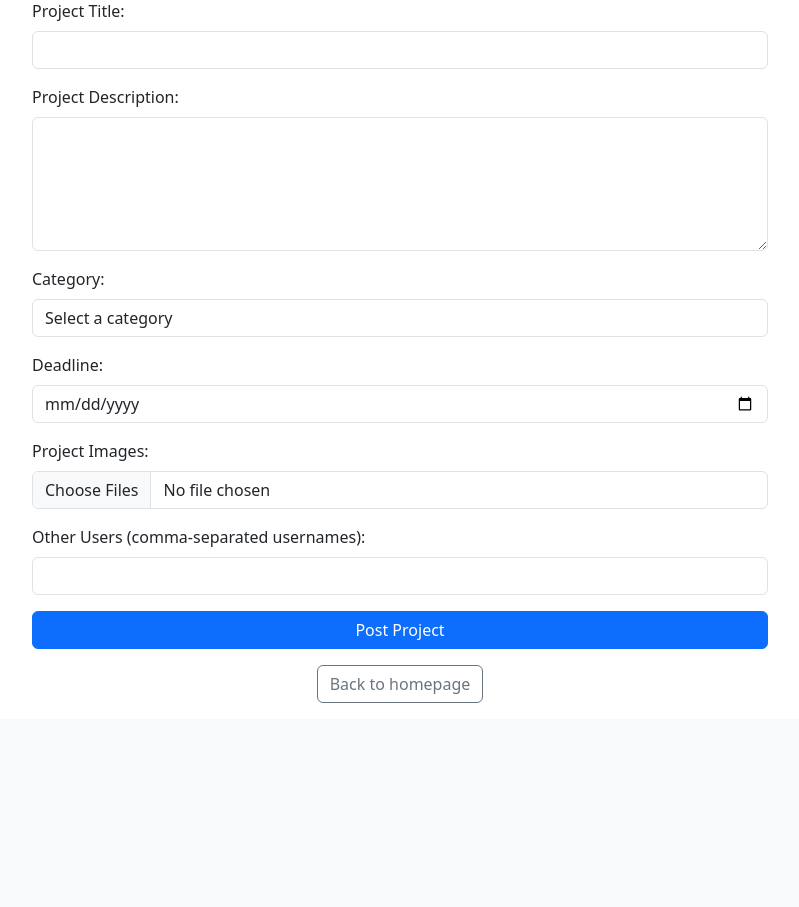
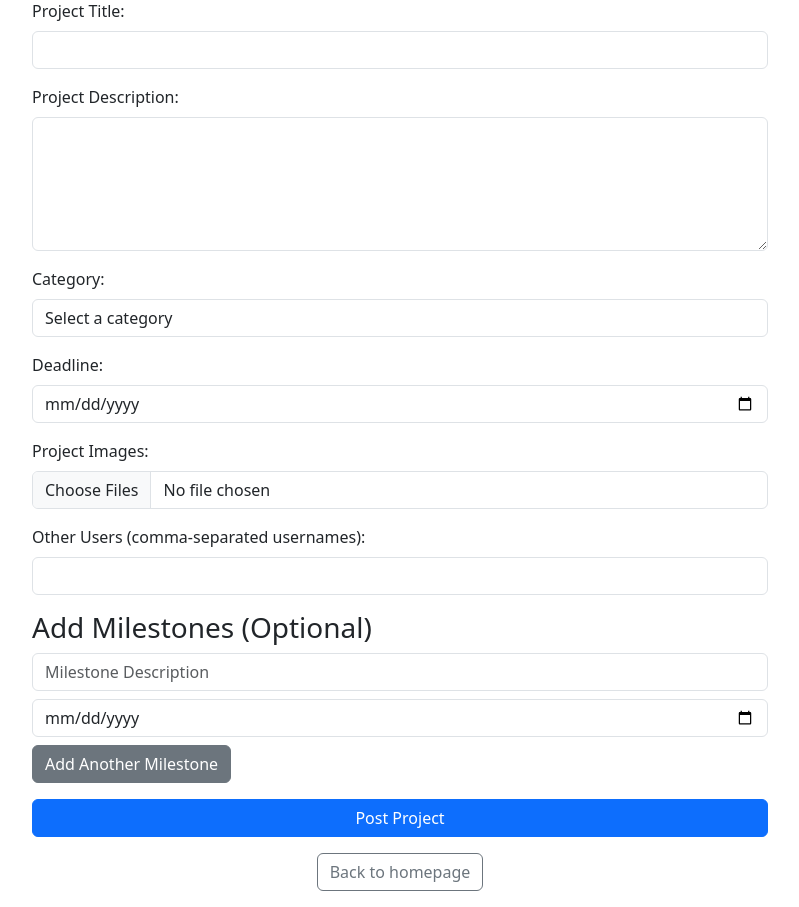
Before and after one commit to waltz47/Flask-Collab-Site, a Flask app: page /post-project in a window 1280 px wide. Shown: the part 143-1050 px from the top of the page, without its empty margins (240-1039 px from the left). Before the commit the page ends 846 px from the top, so only its background shows below. Run offline with Flask 3, Linux system fonts and the light colour scheme; the visitor is signed in with stand-in values (Sample User, id 1).

Commit message:
milstones initial

```diff
--- a/app.py
+++ b/app.py
@@ -125,6 +125,16 @@ def post_project():
                     image_path = os.path.join(app.config['UPLOAD_DIR'], filename)
                     image.save(image_path)
                     p.add_image(filename)
+
+        # Handle milestones
+        milestones_descriptions = request.form.getlist('milestone_descriptions')
+        milestones_deadlines = request.form.getlist('milestone_deadlines')
+        for desc, dl in zip(milestones_descriptions, milestones_deadlines):
+            if desc.strip():
+                deadline = datetime.strptime(dl, '%Y-%m-%d') if dl else None
+                milestone = Milestone(description=desc.strip(), deadline=deadline)
+                p.milestones.append(milestone)
+
         db.session.commit()  # Commit the session after all modifications
         return redirect(url_for('browse_projects'))
 
@@ -147,6 +157,14 @@ def load_more_projects():
 def view_project(project_id):
     project = Project.query.get(project_id)
     if project:
+        # Determine milestone statuses
+        for milestone in project.milestones:
+            if milestone.completed:
+                milestone.status = 'completed'
+            elif milestone.deadline and milestone.deadline < datetime.utcnow():
+                milestone.status = 'overdue'
+            else:
+                milestone.status = 'upcoming'
         return render_template('view_project.html', project=project)
     else:
         return "Project not found", 404
@@ -202,6 +220,18 @@ def edit_project(project_id):
                     image.save(image_path)
                     project.add_image(filename)
 
+        # Remove existing milestones
+        project.milestones.clear()
+        db.session.commit()
+        # Add updated milestones
+        milestones_descriptions = request.form.getlist('milestone_descriptions')
+        milestones_deadlines = request.form.getlist('milestone_deadlines')
+        for desc, dl in zip(milestones_descriptions, milestones_deadlines):
+            if desc.strip():
+                deadline = datetime.strptime(dl, '%Y-%m-%d') if dl else None
+                milestone = Milestone(description=desc.strip(), deadline=deadline)
+                project.milestones.append(milestone)
+
         db.session.commit()
         return redirect(url_for('view_project', project_id=project.id))
 
--- a/templates/post_project.html
+++ b/templates/post_project.html
@@ -34,6 +34,14 @@
                 <label for="users" class="form-label">Other Users (comma-separated usernames):</label>
                 <input type="text" class="form-control" id="users" name="users" value="{{ request.form.users or '' }}">
             </div>
+            <h3>Add Milestones (Optional)</h3>
+            <div id="milestones-container">
+                <div class="milestone-item">
+                    <input type="text" name="milestone_descriptions" placeholder="Milestone Description" class="form-control mb-2">
+                    <input type="date" name="milestone_deadlines" class="form-control mb-2">
+                </div>
+            </div>
+            <button type="button" id="add-milestone" class="btn btn-secondary mb-3">Add Another Milestone</button>
             <div class="d-grid gap-2">
                 <button type="submit" class="btn btn-primary">Post Project</button>
             </div>
@@ -43,4 +51,16 @@
         </p>
     </div>
 </div>
+<script>
+    document.getElementById('add-milestone').addEventListener('click', function() {
+        const container = document.getElementById('milestones-container');
+        const newMilestone = document.createElement('div');
+        newMilestone.classList.add('milestone-item');
+        newMilestone.innerHTML = `
+            <input type="text" name="milestone_descriptions" placeholder="Milestone Description" class="form-control mb-2">
+            <input type="date" name="milestone_deadlines" class="form-control mb-2">
+        `;
+        container.appendChild(newMilestone);
+    });
+</script>
 {% endblock %}
```
Also changed, not shown: classes.py (+21 -1 lines), migrations/versions/7a0a6b11da4b_rename_checkpoint_to_milestone.py (added, +37 -0 lines), templates/edit_project.html (+22 -0 lines), templates/view_project.html (+14 -0 lines).
